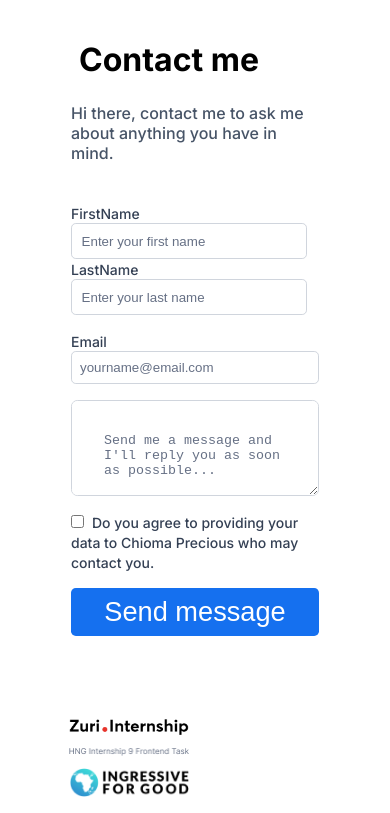
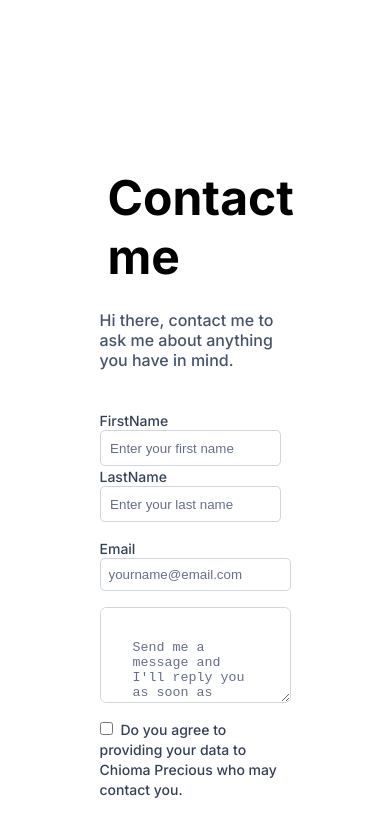
Before and after one commit to chiomaubaezuonu/HNG9-Stage-1-task, a React (Create React App) app: page /contact in a window 390 px wide. Shown: the top 813 px of the page. Built offline with nearby package versions, Linux system fonts and the light colour scheme.

Commit message:
Styling: Styled for desktop

```diff
--- a/public/style.css
+++ b/public/style.css
@@ -257,4 +257,22 @@ label{
         margin-right: 0.4rem;
         justify-content: space-between;
     }
+    .form-data{
+        padding: 5rem;
+        width: 90%;
+        height: 100%;
+        margin: 5rem auto;
+        font-family: 'Inter', sans-serif;
+    }
+    .contact{
+        font-size: 3rem;
+    }
+    .contact-footer{
+        width: 80%;
+        padding: 2rem;
+    }
+    .contact-img{
+        width: 30%;
+    }
+
 }
```
